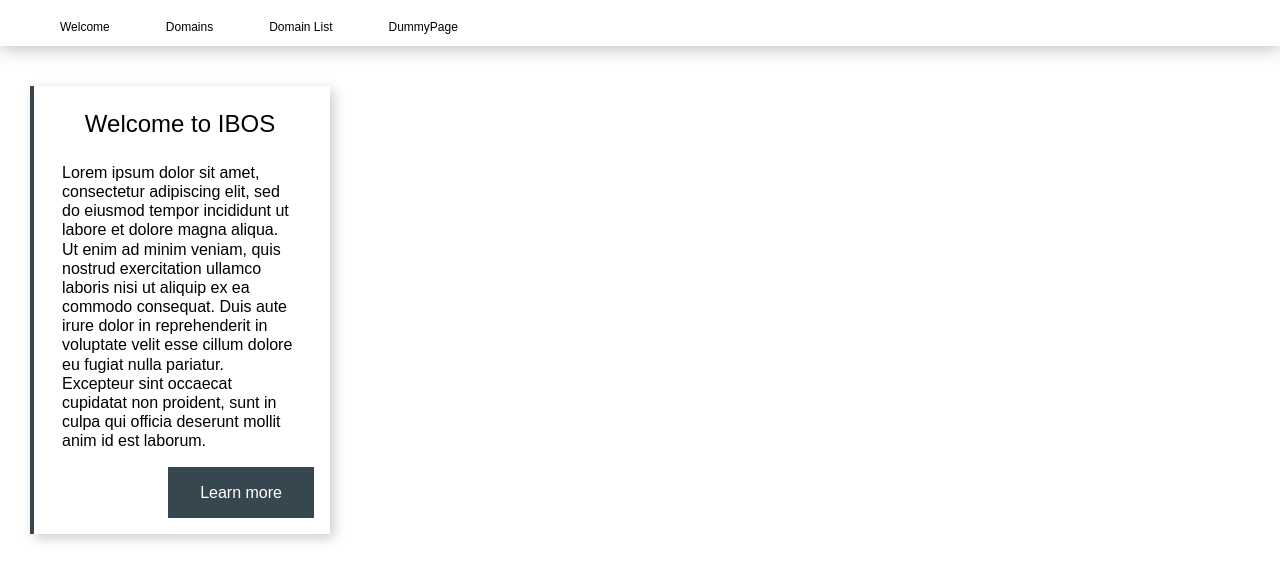
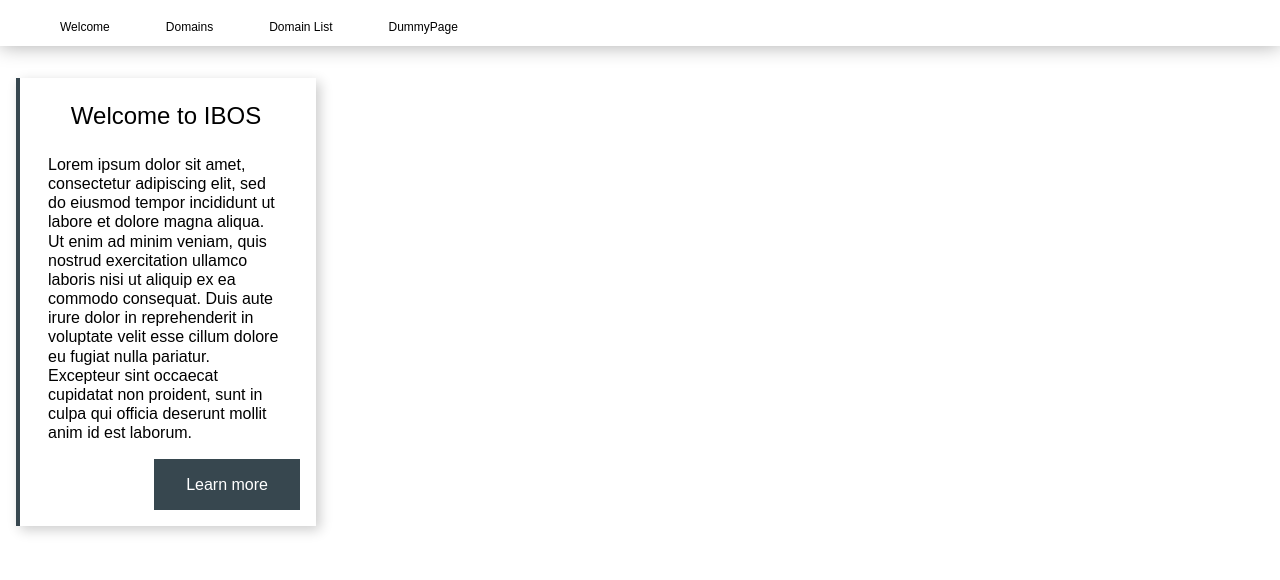
Before and after one commit to fromITzerotoIThero/IBOS, a React (Create React App) app: page / in a window 1280 px wide. Shown: the top 580 px of the page. Built offline with nearby package versions, Linux system fonts and the light colour scheme.

Commit message:
Fixing margins in BasicCard component

```diff
--- a/src/components/BasicCard/BasicCard.module.css
+++ b/src/components/BasicCard/BasicCard.module.css
@@ -1,6 +1,6 @@
 .card {
     width: 300px;
-    margin: 40px 30px 250px 30px;
+    margin: 2em 1em;
     font-family: "Source Sans Pro", sans-serif;
     box-shadow: 4px 4px 12px 0 rgba(0, 0, 0, 0.2), inset 4px 0 0 0 #37474F;
     line-height: 1.2;
```
